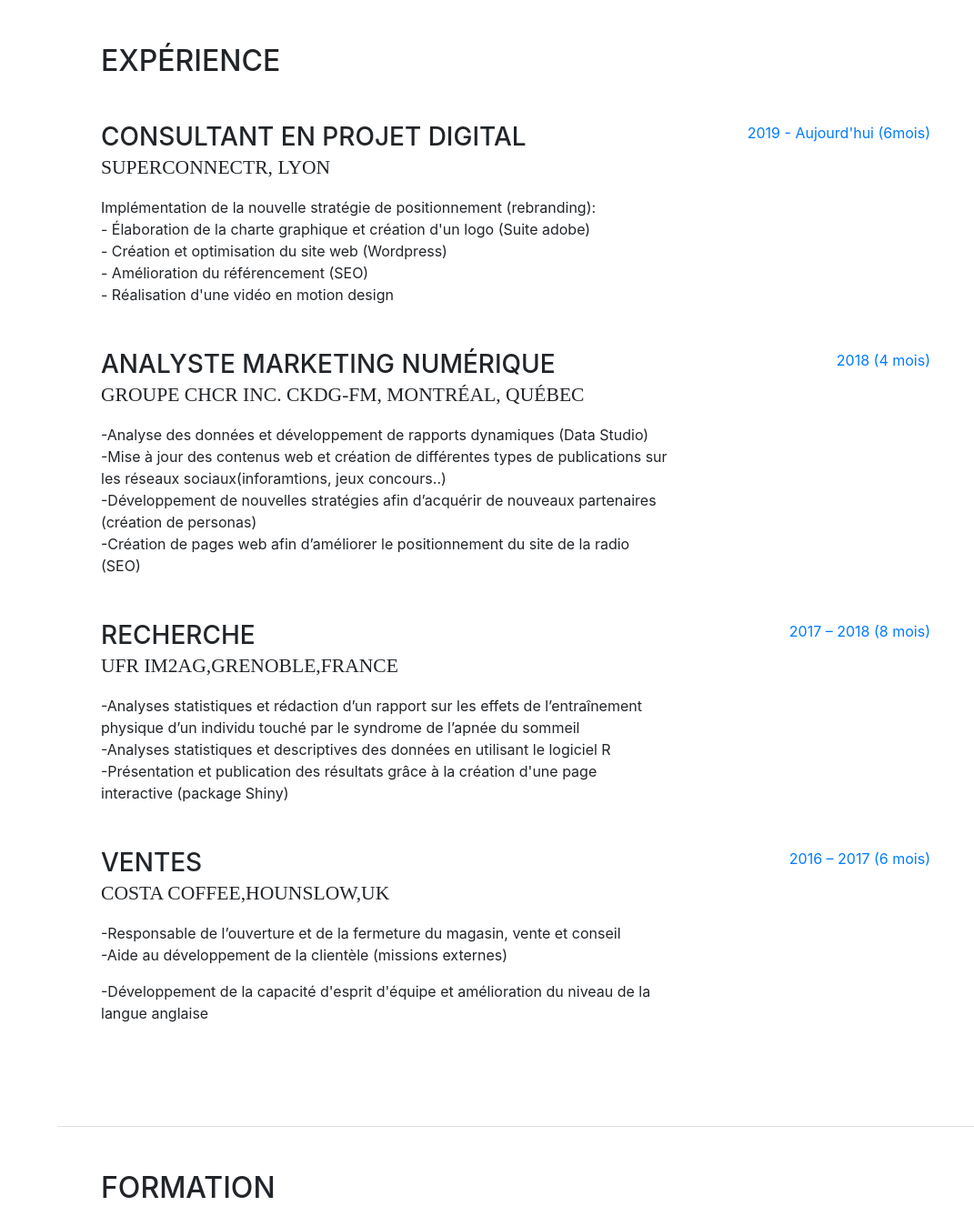
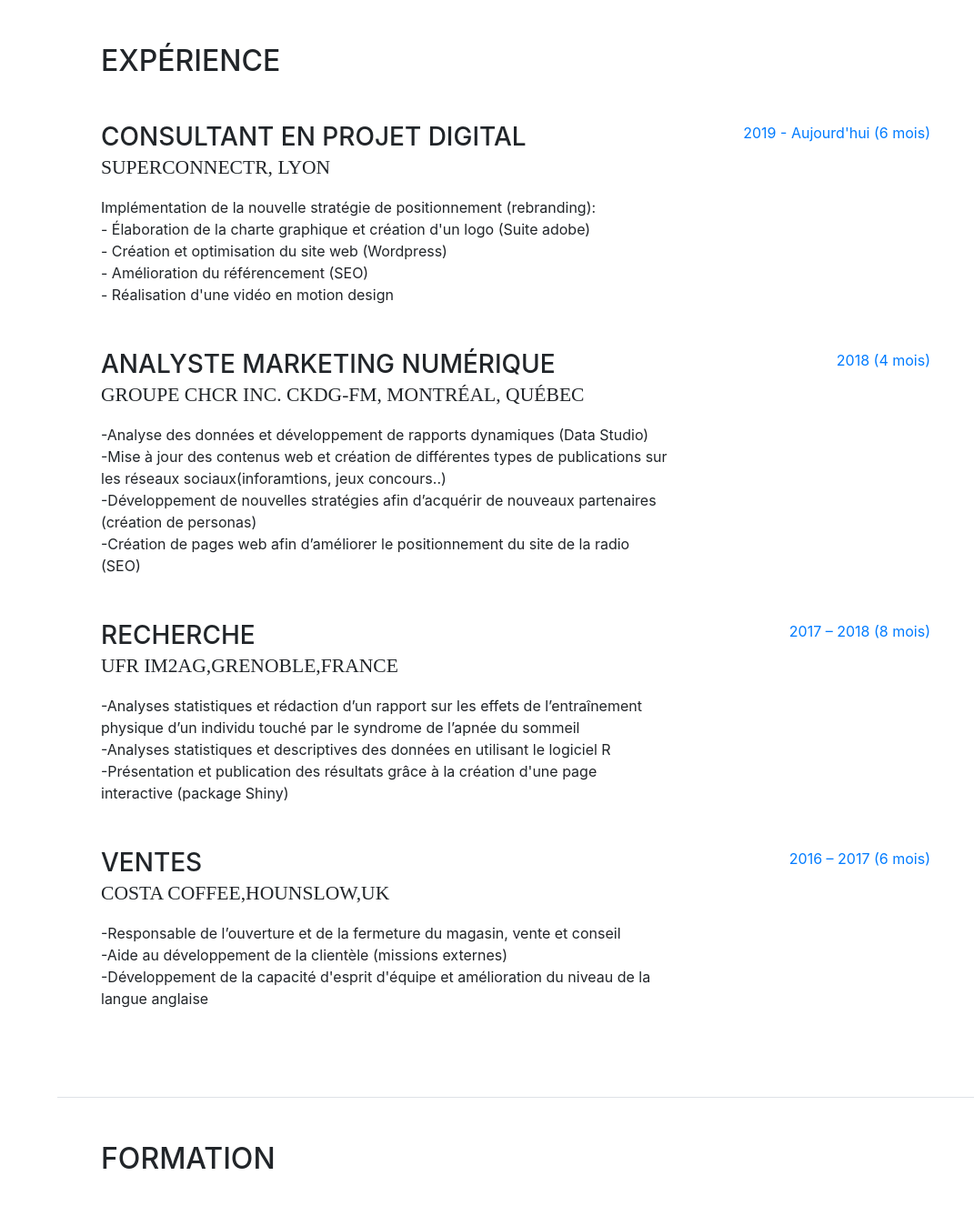
Before and after one commit to georgewillems/georgewillems.github.io, a website with bundled scripts: page index.html in a window 1280 px wide. Shown: the part 800-2126 px from the top of the page at 91% size, without its empty margins (209-1280 px from the left). Built offline with nearby package versions, Linux system fonts and the light colour scheme; a web font is replaced by a local one.

Commit message:
Update index.html

```diff
--- a/index.html
+++ b/index.html
@@ -138,7 +138,7 @@
               <div> - Réalisation d'une vidéo en motion design</div>
             </div>
             <div class="resume-date text-md-right">
-              <span class="text-primary"> 2019 - Aujourd'hui (6mois)</span>
+              <span class="text-primary"> 2019 - Aujourd'hui (6 mois)</span>
             </div>
           </div>
 
@@ -174,8 +174,8 @@
               <h3 class="mb-0">Ventes</h3>
               <div class="subheading mb-3">Costa Coffee,Hounslow,UK</div>
               <div> -Responsable de l’ouverture et de la fermeture du magasin, vente et conseil</div>
-              <p> -Aide au développement de la clientèle (missions externes)</p>
-              <p> -Développement de la capacité d'esprit d'équipe et amélioration du niveau de la langue anglaise</p>
+              <div> -Aide au développement de la clientèle (missions externes)</div>
+              <div> -Développement de la capacité d'esprit d'équipe et amélioration du niveau de la langue anglaise</div>
             </div>
             <div class="resume-date text-md-right">
               <span class="text-primary">2016 – 2017 (6 mois)</span>
```
